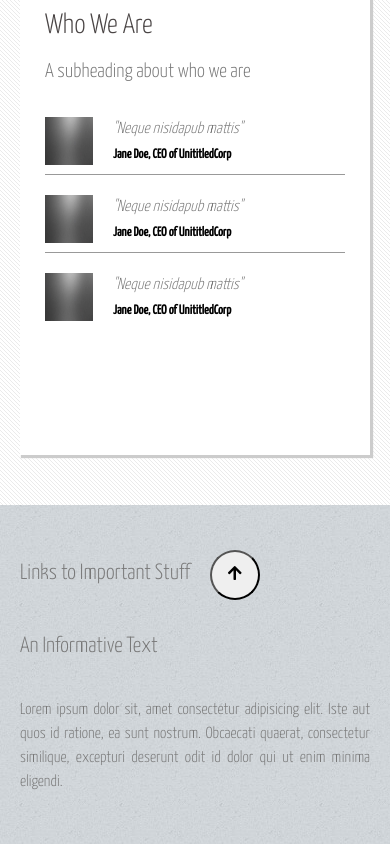
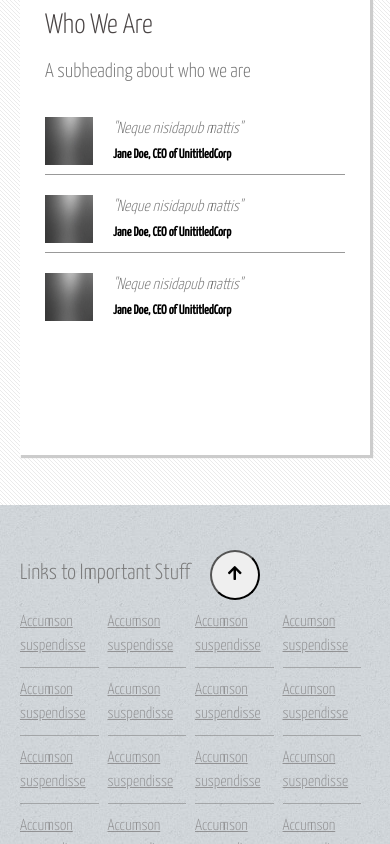
Before and after one commit to DaniyarTurak/Task1, an Angular app: page / in a window 390 px wide. Both pictures are taken after a click on the button 234 px from the left and 3710 px from the top of the page. Shown: the part 3136-3980 px from the top of the page. Built offline with nearby package versions, Linux system fonts and the light colour scheme.

Commit message:
feat: welcome more btn

```diff
--- a/src/app/shared/modules/footer/components/footer/footer.component.html
+++ b/src/app/shared/modules/footer/components/footer/footer.component.html
@@ -1,11 +1,11 @@
 <footer class="footer container">
   <div class="links-container">
     <div class="title">Links to Important Stuff</div>
-    <button class="btn" (click)="show()">
+    <button class="btn" (click)="toggle()">
       <i class="fas fa-arrow-down" [ngClass]="{ hide: !showLinks }"></i>
       <i class="fas fa-arrow-up" [ngClass]="{ hide: showLinks }"></i>
     </button>
-    <div class="links" *ngIf="showLinks">
+    <div class="links hide" [ngClass]="{ show: !showLinks }">
       <a [routerLink]="['/']">Accumson suspendisse</a>
       <a [routerLink]="['/']">Accumson suspendisse</a>
       <a [routerLink]="['/']">Accumson suspendisse</a>
--- a/src/app/shared/modules/footer/components/footer/footer.component.scss
+++ b/src/app/shared/modules/footer/components/footer/footer.component.scss
@@ -78,5 +78,9 @@
     .hide {
       display: none;
     }
+
+    .show {
+      display: grid;
+    }
   }
 }
--- a/src/app/shared/modules/footer/components/footer/footer.component.ts
+++ b/src/app/shared/modules/footer/components/footer/footer.component.ts
@@ -6,10 +6,10 @@ import { Component } from '@angular/core';
   styleUrls: ['./footer.component.scss'],
 })
 export class FooterComponent {
-  showLinks:boolean = true;
+  showLinks: boolean = true;
 
-  show():void {
-    this.showLinks =!this.showLinks;
+  toggle(): void {
+    this.showLinks = !this.showLinks;
     console.log(this.showLinks);
   }
 }
```
